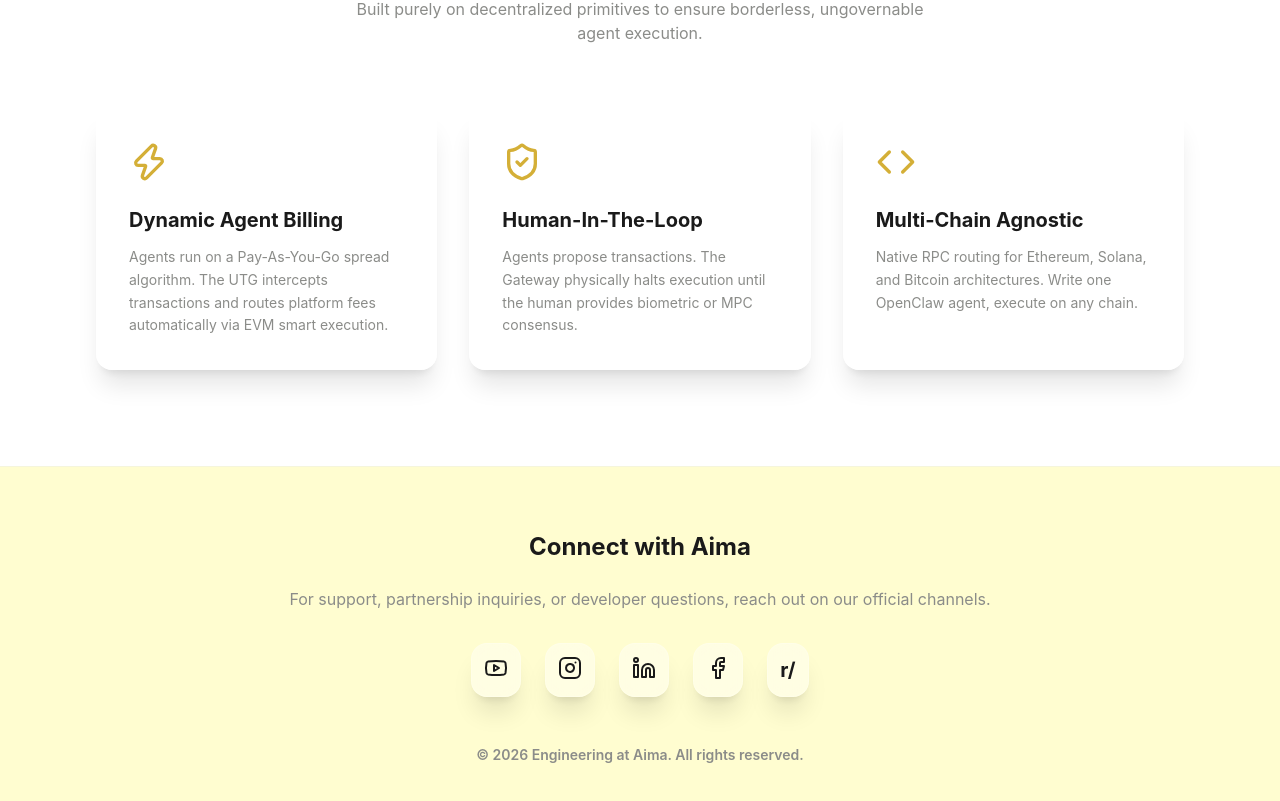
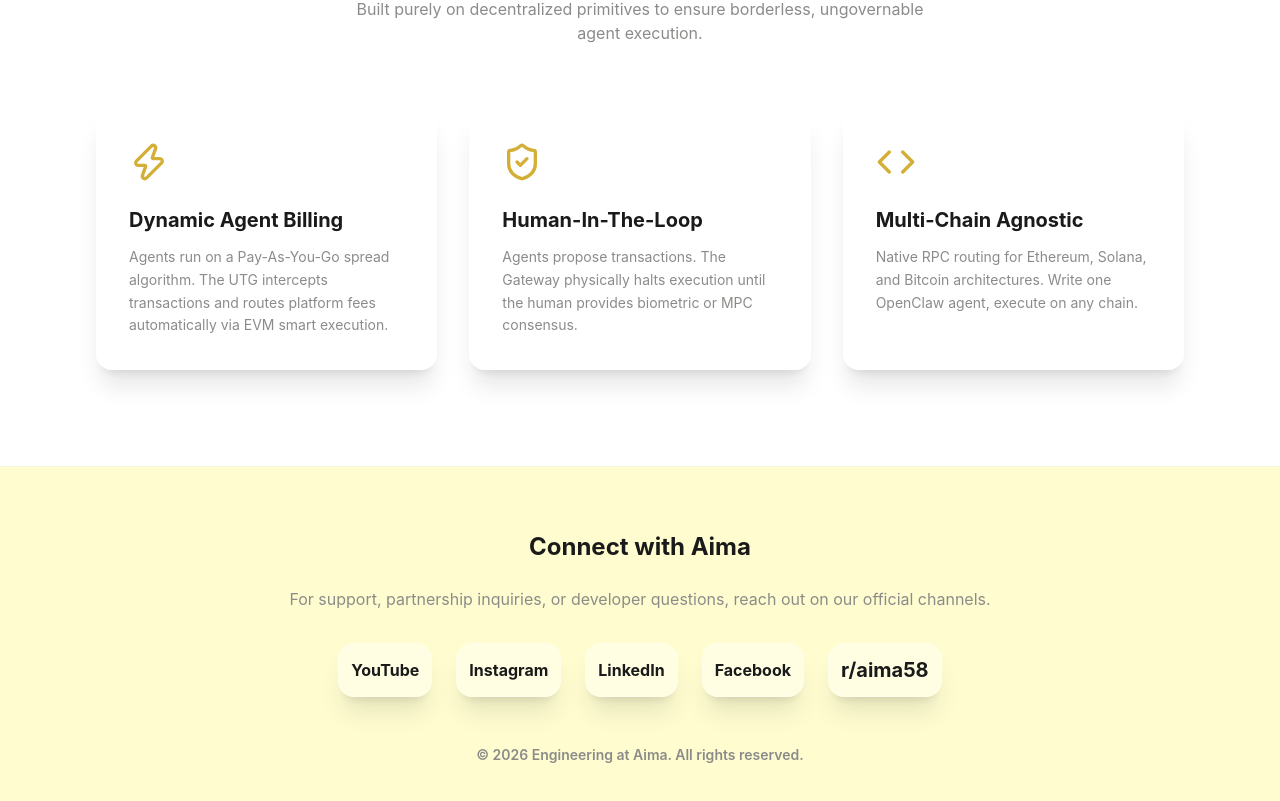
Before and after one commit to useaima/universal-gateway, a React (Vite) app in the folder src/web_dashboard/: page / in a window 1280 px wide. Shown: the part 921-1722 px from the top of the page. Built offline with nearby package versions, Linux system fonts and the light colour scheme; what wagmi would draw is missing.

Commit message:
fix: resolve strict TypeScript errors for Vercel deployment

```diff
--- a/src/web_dashboard/package.json
+++ b/src/web_dashboard/package.json
@@ -5,7 +5,7 @@
   "type": "module",
   "scripts": {
     "dev": "vite",
-    "build": "tsc -b && vite build",
+    "build": "vite build",
     "lint": "eslint .",
     "preview": "vite preview"
   },
--- a/src/web_dashboard/src/App.tsx
+++ b/src/web_dashboard/src/App.tsx
@@ -1,4 +1,4 @@
-import { WagmiProvider, createConfig, http } from 'wagmi';
+import { WagmiProvider, http } from 'wagmi';
 import { mainnet, sepolia, base } from 'wagmi/chains';
 import { QueryClient, QueryClientProvider } from '@tanstack/react-query';
 import { RainbowKitProvider, getDefaultConfig } from '@rainbow-me/rainbowkit';
--- a/src/web_dashboard/src/components/Footer.tsx
+++ b/src/web_dashboard/src/components/Footer.tsx
@@ -1,5 +1,3 @@
-import { Youtube, Instagram, Linkedin, Facebook } from 'lucide-react';
-
 export default function Footer() {
   return (
     <footer id="support" className="w-full py-16 border-t border-brand-beige text-center bg-brand-cream">
@@ -8,25 +6,20 @@
         <p className="text-brand-muted mb-8">For support, partnership inquiries, or developer questions, reach out on our official channels.</p>
 
         <div className="flex justify-center space-x-6 mb-12">
-          <a href="https://youtube.com/@aima" target="_blank" rel="noopener noreferrer" className="p-3 glass-panel hover:bg-brand-gold hover:text-white transition-colors group">
-            <Youtube className="w-6 h-6 text-brand-dark group-hover:text-white" />
-            <span className="sr-only">YouTube: aima</span>
+          <a href="https://youtube.com/@aima" target="_blank" rel="noopener noreferrer" className="p-3 glass-panel hover:bg-brand-gold hover:text-white transition-colors flex items-center justify-center font-bold">
+            YouTube
           </a>
-          <a href="https://instagram.com/aima.ai123" target="_blank" rel="noopener noreferrer" className="p-3 glass-panel hover:bg-brand-gold hover:text-white transition-colors group">
-            <Instagram className="w-6 h-6 text-brand-dark group-hover:text-white" />
-            <span className="sr-only">Instagram: aima.ai123</span>
+          <a href="https://instagram.com/aima.ai123" target="_blank" rel="noopener noreferrer" className="p-3 glass-panel hover:bg-brand-gold hover:text-white transition-colors flex items-center justify-center font-bold">
+            Instagram
           </a>
-          <a href="https://linkedin.com/in/alvinsmukabane" target="_blank" rel="noopener noreferrer" className="p-3 glass-panel hover:bg-brand-gold hover:text-white transition-colors group">
-            <Linkedin className="w-6 h-6 text-brand-dark group-hover:text-white" />
-            <span className="sr-only">LinkedIn: Alvins Mukabane</span>
+          <a href="https://linkedin.com/in/alvinsmukabane" target="_blank" rel="noopener noreferrer" className="p-3 glass-panel hover:bg-brand-gold hover:text-white transition-colors flex items-center justify-center font-bold">
+            LinkedIn
           </a>
-          <a href="https://facebook.com/techtrends" target="_blank" rel="noopener noreferrer" className="p-3 glass-panel hover:bg-brand-gold hover:text-white transition-colors group">
-            <Facebook className="w-6 h-6 text-brand-dark group-hover:text-white" />
-            <span className="sr-only">Facebook: Tech Trends</span>
+          <a href="https://facebook.com/techtrends" target="_blank" rel="noopener noreferrer" className="p-3 glass-panel hover:bg-brand-gold hover:text-white transition-colors flex items-center justify-center font-bold">
+            Facebook
           </a>
           <a href="https://reddit.com/r/aima58" target="_blank" rel="noopener noreferrer" className="p-3 glass-panel hover:bg-brand-gold hover:text-white transition-colors flex items-center justify-center font-bold text-xl group">
-            <span className="text-brand-dark group-hover:text-white">r/</span>
-            <span className="sr-only">Reddit: aima58</span>
+            <span className="text-brand-dark group-hover:text-white">r/aima58</span>
           </a>
         </div>
 
--- a/src/web_dashboard/src/lib/firebase.ts
+++ b/src/web_dashboard/src/lib/firebase.ts
@@ -1,5 +1,5 @@
 import { initializeApp } from 'firebase/app';
-import { getAuth, GoogleAuthProvider, RecaptchaVerifier, signInWithPhoneNumber, signInWithEmailAndPassword, createUserWithEmailAndPassword } from 'firebase/auth';
+import { getAuth, GoogleAuthProvider, RecaptchaVerifier } from 'firebase/auth';
 
 // Pulling configuration from Vercel/Vite Environment Variables
 const firebaseConfig = {
```
